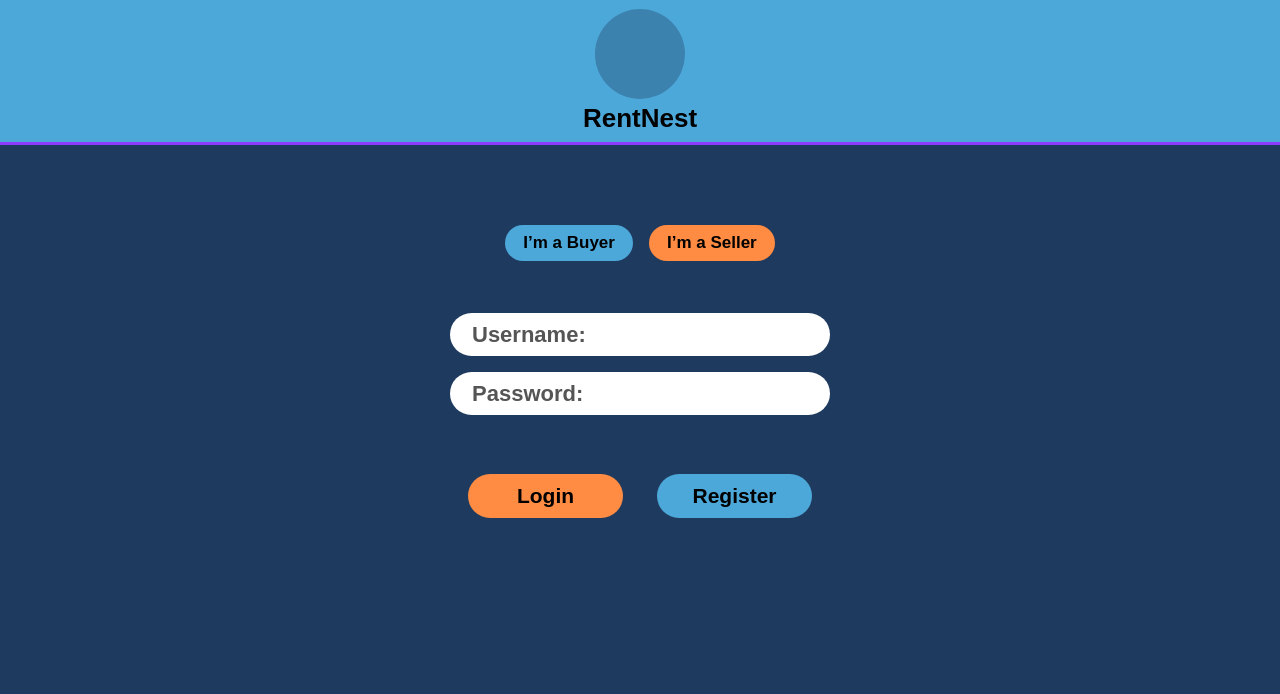
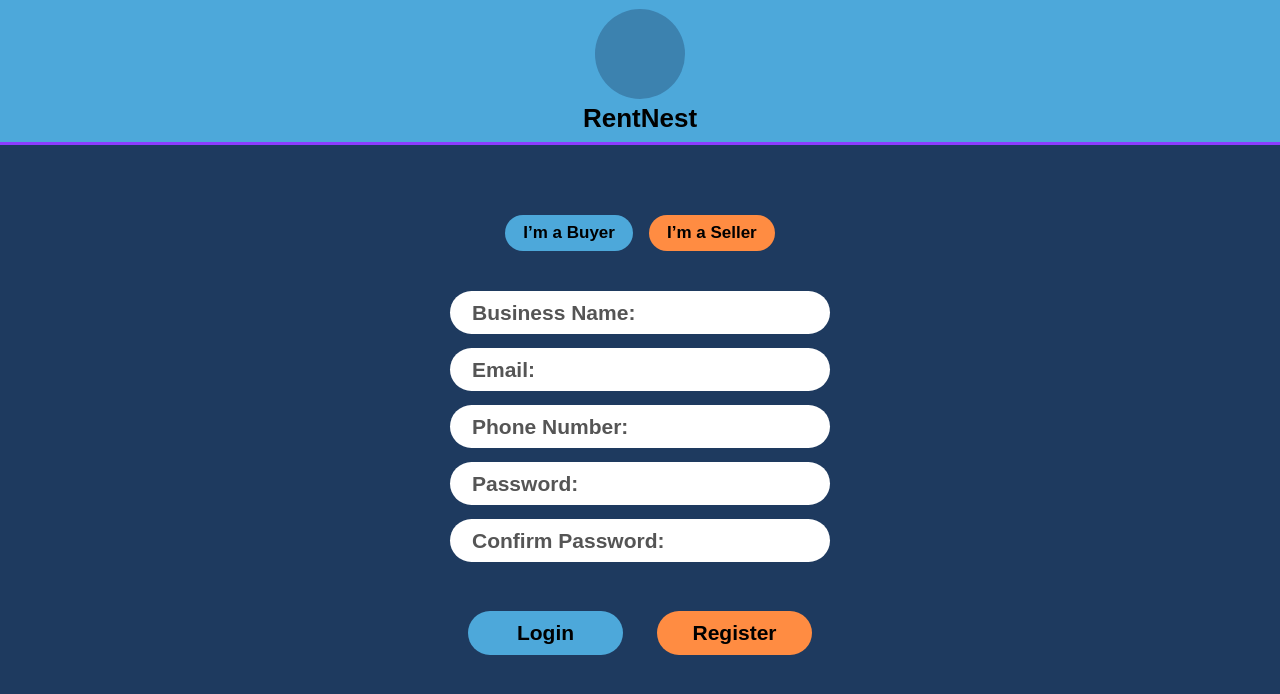
Before and after one commit to Mankirat2004/RentNest, a React (Create React App) app: page / in a window 1280 px wide. Shown: the top 694 px of the page. Built offline with nearby package versions, Linux system fonts and the light colour scheme.

Commit message:
Added vendor registration wireframe UI

```diff
--- a/src/App.js
+++ b/src/App.js
@@ -1,4 +1,4 @@
-import VendorLogin from "./vendor/VendorLogin";
+import VendorLogin from "./vendor/VendorRegistration";
 
 function App() {
   return (
--- /dev/null
+++ b/src/vendor/VendorRegistration.css
@@ -0,0 +1,123 @@
+* {
+  margin: 0;
+  padding: 0;
+  box-sizing: border-box;
+}
+
+.registration-page {
+  min-height: 100vh;
+  font-family: Arial, sans-serif;
+  background-color: #1e3a5f;
+}
+
+.registration-header {
+  height: 145px;
+  background-color: #4da8da;
+  display: flex;
+  flex-direction: column;
+  justify-content: center;
+  align-items: center;
+  border-bottom: 3px solid #8b3cff;
+}
+
+.registration-logo-placeholder {
+  width: 90px;
+  height: 90px;
+  border-radius: 50%;
+  background: rgba(30, 58, 95, 0.35);
+  margin-bottom: 4px;
+}
+
+.registration-header h1 {
+  font-size: 26px;
+  font-weight: 800;
+  color: black;
+}
+
+.registration-body {
+  display: flex;
+  flex-direction: column;
+  align-items: center;
+  padding-top: 70px;
+}
+
+.registration-role-buttons {
+  display: flex;
+  gap: 16px;
+  margin-bottom: 40px;
+}
+
+.registration-role-buttons button {
+  border: none;
+  padding: 8px 18px;
+  border-radius: 20px;
+  font-size: 17px;
+  font-weight: 800;
+  color: black;
+  cursor: pointer;
+}
+
+.buyer-btn {
+  background-color: #4da8da;
+}
+
+.seller-btn {
+  background-color: #ff8c42;
+}
+
+.seller-btn.active {
+  background-color: #ff8c42;
+}
+
+.registration-form {
+  display: flex;
+  flex-direction: column;
+  align-items: center;
+}
+
+.registration-form input {
+  width: 380px;
+  height: 43px;
+  border: none;
+  border-radius: 22px;
+  margin-bottom: 14px;
+  padding: 0 22px;
+  font-size: 21px;
+  font-weight: 800;
+  color: #333;
+  outline: none;
+}
+
+.registration-form input::placeholder {
+  color: #555;
+  opacity: 1;
+}
+
+.registration-action-buttons {
+  display: flex;
+  gap: 34px;
+  margin-top: 35px;
+}
+
+.registration-action-buttons button {
+  width: 155px;
+  height: 44px;
+  border: none;
+  border-radius: 22px;
+  font-size: 21px;
+  font-weight: 800;
+  color: black;
+  cursor: pointer;
+}
+
+.login-btn {
+  background-color: #4da8da;
+}
+
+.register-btn {
+  background-color: #ff8c42;
+}
+
+.register-btn.active {
+  background-color: #ff8c42;
+}
--- a/src/vendor/VendorRegistration.js
+++ b/src/vendor/VendorRegistration.js
@@ -0,0 +1,94 @@
+import React, { useState } from "react";
+import "./VendorRegistration.css";
+
+function VendorRegistration() {
+  const [formData, setFormData] = useState({
+    businessName: "",
+    email: "",
+    phone: "",
+    password: "",
+    confirmPassword: "",
+  });
+
+  function handleChange(e) {
+    setFormData({
+      ...formData,
+      [e.target.name]: e.target.value,
+    });
+  }
+
+  function handleRegister(e) {
+    e.preventDefault();
+    console.log(formData);
+  }
+
+  return (
+    <div className="registration-page">
+      <header className="registration-header">
+        <div className="registration-logo-placeholder"></div>
+        <h1>RentNest</h1>
+      </header>
+
+      <main className="registration-body">
+        <div className="registration-role-buttons">
+          <button className="buyer-btn">I’m a Buyer</button>
+          <button className="seller-btn active">I’m a Seller</button>
+        </div>
+
+        <form className="registration-form" onSubmit={handleRegister}>
+          <input
+            type="text"
+            name="businessName"
+            placeholder="Business Name:"
+            value={formData.businessName}
+            onChange={handleChange}
+          />
+
+          <input
+            type="email"
+            name="email"
+            placeholder="Email:"
+            value={formData.email}
+            onChange={handleChange}
+          />
+
+          <input
+            type="text"
+            name="phone"
+            placeholder="Phone Number:"
+            value={formData.phone}
+            onChange={handleChange}
+          />
+
+          <input
+            type="password"
+            name="password"
+            placeholder="Password:"
+            value={formData.password}
+            onChange={handleChange}
+          />
+
+          <input
+            type="password"
+            name="confirmPassword"
+            placeholder="Confirm Password:"
+            value={formData.confirmPassword}
+            onChange={handleChange}
+          />
+
+          <div className="registration-action-buttons">
+            <button type="button" className="login-btn">
+              Login
+            </button>
+
+            <button type="submit" className="register-btn active">
+              Register
+            </button>
+          </div>
+        </form>
+      </main>
+    </div>
+  );
+}
+
+export default VendorRegistration;
```
